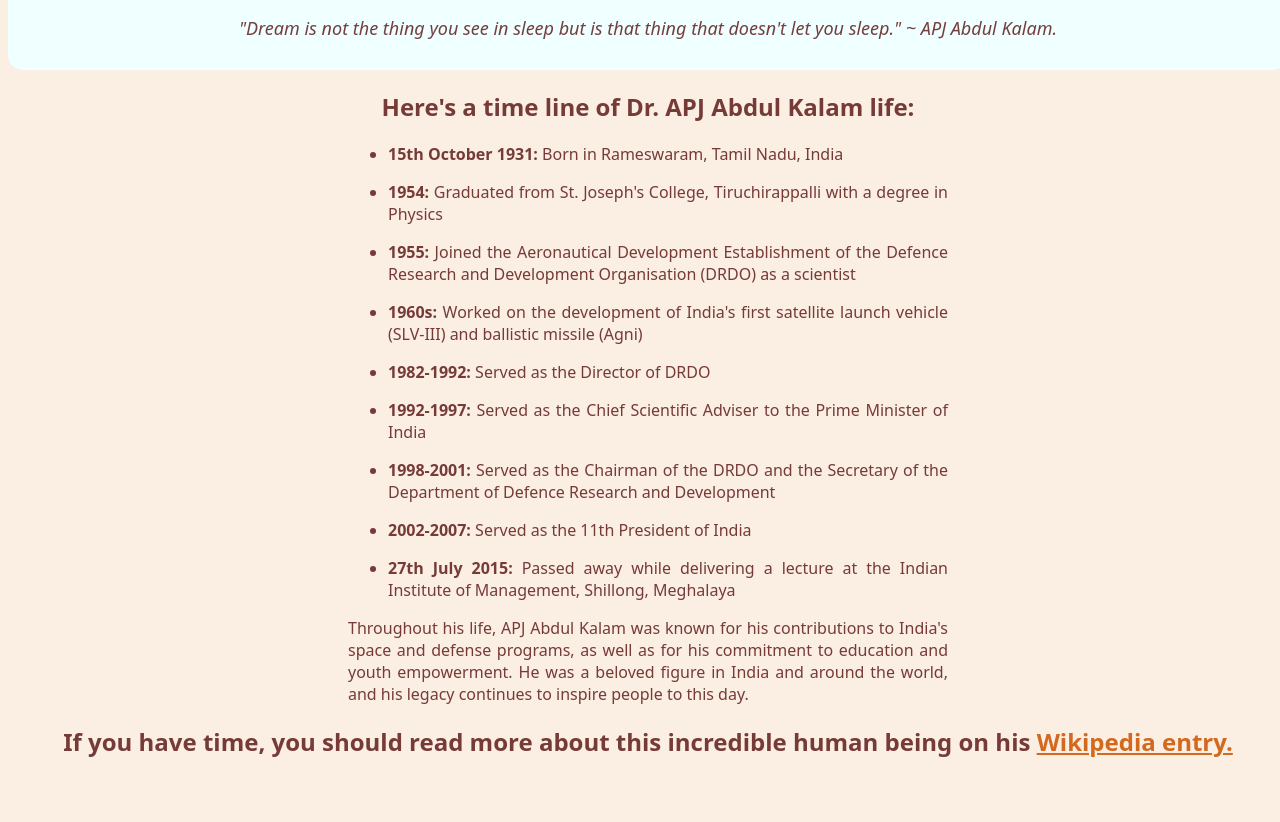
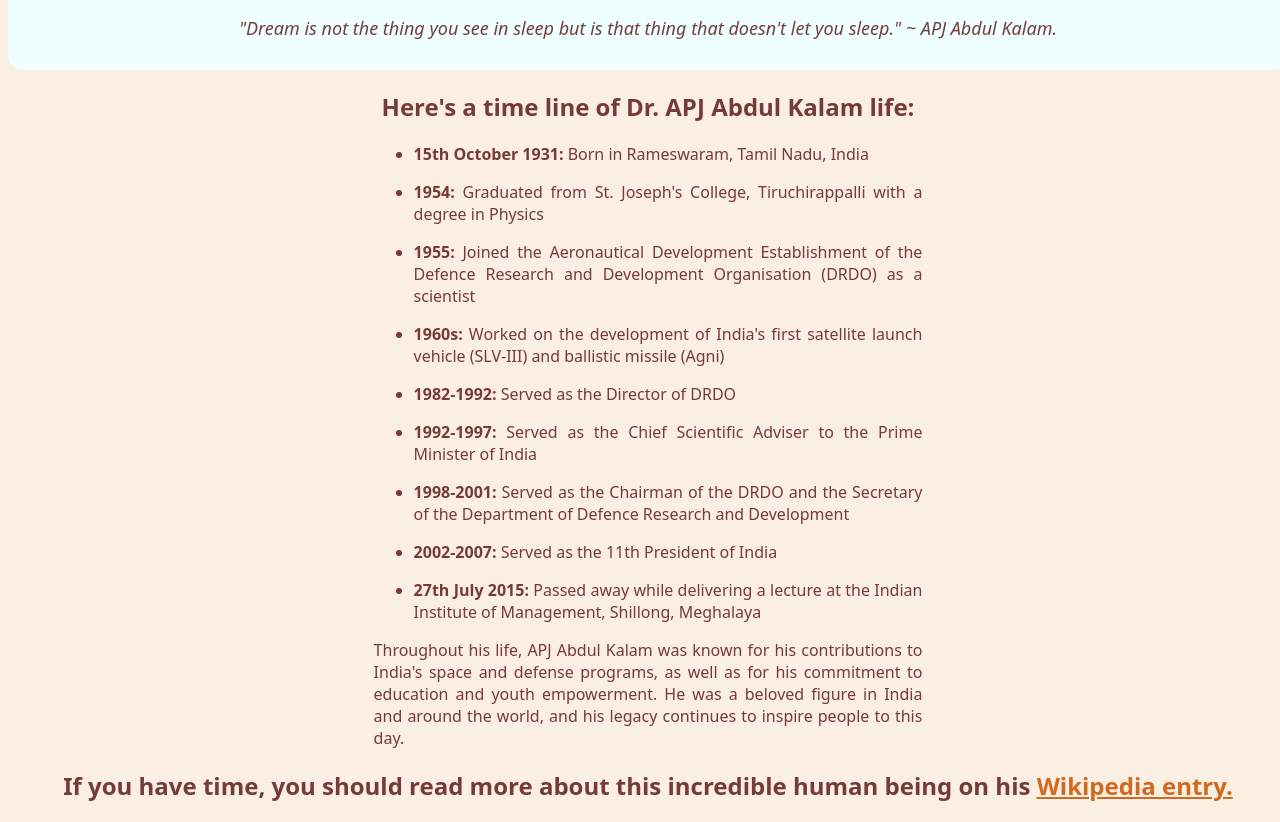
Before and after one commit to Namit2003/FCC_TributePage, a plain HTML site: page index.html in a window 1280 px wide. Shown: the part 739-1561 px from the top of the page. Before the commit the page ends 1517 px from the top, so only its background shows below. Drawn offline with Linux system fonts and the light colour scheme.

Commit message:
padding given

```diff
--- a/styles.css
+++ b/styles.css
@@ -34,11 +34,12 @@ li {
 }
 
 #tribute-info {
+    box-sizing: border-box;
     max-width: 600px;
     width: 100%;
     margin: auto;
-    padding-right: auto;
-    padding-left: auto;
+    padding-right:2%;
+    padding-left:2%;
 }
 
 a {
```
